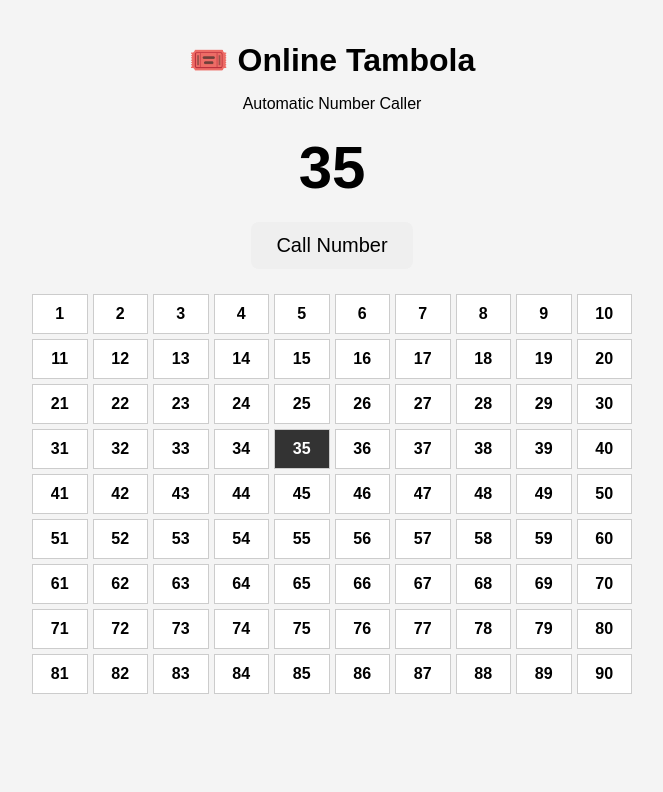
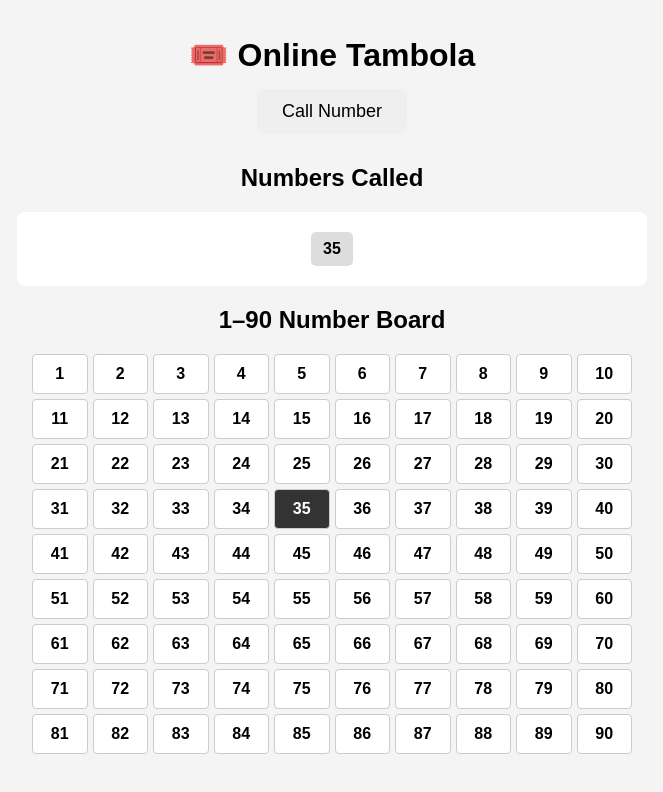
Before and after one commit to Tambola-web/Tambola-game, a plain HTML site: page index.html in a window 1280 px wide. Both pictures are taken after a click on the button "Call Number". Shown: the whole page, without its empty margins (308-971 px from the left). Drawn offline with Linux system fonts and the light colour scheme.

Commit message:
Update index.html

```diff
--- a/index.html
+++ b/index.html
@@ -3,6 +3,7 @@
 <head>
 <meta charset="UTF-8">
 <meta name="viewport" content="width=device-width, initial-scale=1.0">
+
 <title>Online Tambola</title>
 
 <style>
@@ -11,25 +12,11 @@
         text-align: center;
         background: #f4f4f4;
         margin: 0;
-        padding: 20px;
+        padding: 15px;
     }
 
     h1 {
         margin-bottom: 5px;
-    }
-
-    #calledNumber {
-        font-size: 60px;
-        font-weight: bold;
-        margin: 20px;
-    }
-
-    button {
-        font-size: 20px;
-        padding: 12px 25px;
-        cursor: pointer;
-        border: none;
-        border-radius: 8px;
     }
 
     .board {
@@ -37,7 +24,7 @@
         grid-template-columns: repeat(10, 1fr);
         gap: 5px;
         max-width: 600px;
-        margin: 25px auto;
+        margin: 20px auto;
     }
 
     .number {
@@ -45,11 +32,39 @@
         border: 1px solid #ccc;
         padding: 10px 3px;
         font-weight: bold;
+        border-radius: 4px;
     }
 
     .called {
         background: #333;
         color: white;
+    }
+
+    button {
+        font-size: 18px;
+        padding: 12px 25px;
+        cursor: pointer;
+        border: none;
+        border-radius: 8px;
+        margin: 10px;
+    }
+
+    #calledNumbers {
+        margin: 20px auto;
+        max-width: 600px;
+        background: white;
+        padding: 15px;
+        border-radius: 8px;
+        min-height: 40px;
+    }
+
+    .calledNumber {
+        display: inline-block;
+        margin: 5px;
+        padding: 8px 12px;
+        background: #ddd;
+        border-radius: 5px;
+        font-weight: bold;
     }
 </style>
 </head>
@@ -57,46 +72,78 @@
 <body>
 
 <h1>🎟️ Online Tambola</h1>
-<p>Automatic Number Caller</p>
-
-<div id="calledNumber">--</div>
 
 <button onclick="callNumber()">Call Number</button>
+
+<h2>Numbers Called</h2>
+
+<div id="calledNumbers"></div>
+
+<h2>1–90 Number Board</h2>
 
 <div class="board" id="board"></div>
 
 <script>
 
-let numbers = [];
+let availableNumbers = [];
 
+let calledNumbers = [];
+
+// Create numbers 1–90
 for (let i = 1; i <= 90; i++) {
-    numbers.push(i);
+    availableNumbers.push(i);
 }
 
+// Create number board
 let board = document.getElementById("board");
 
-numbers.forEach(function(number) {
+availableNumbers.forEach(function(number) {
+
     let box = document.createElement("div");
+
     box.className = "number";
+
     box.id = "number-" + number;
+
     box.innerText = number;
+
     board.appendChild(box);
 });
 
 function callNumber() {
 
-    if (numbers.length === 0) {
+    // Check if all numbers have been called
+    if (availableNumbers.length === 0) {
         alert("All 90 numbers have been called!");
         return;
     }
 
-    let randomIndex = Math.floor(Math.random() * numbers.length);
-    let number = numbers.splice(randomIndex, 1)[0];
+    // Select random number
+    let randomIndex =
+        Math.floor(Math.random() * availableNumbers.length);
 
-    document.getElementById("calledNumber").innerText = number;
+    let number =
+        availableNumbers.splice(randomIndex, 1)[0];
 
-    document.getElementById("number-" + number)
+    // Save called number
+    calledNumbers.push(number);
+
+    // Mark number on board
+    document
+        .getElementById("number-" + number)
         .classList.add("called");
+
+    // Show called number below
+    let calledBox =
+        document.createElement("span");
+
+    calledBox.className = "calledNumber";
+
+    calledBox.innerText = number;
+
+    document
+        .getElementById("calledNumbers")
+        .appendChild(calledBox);
 }
 
 </script>
```
